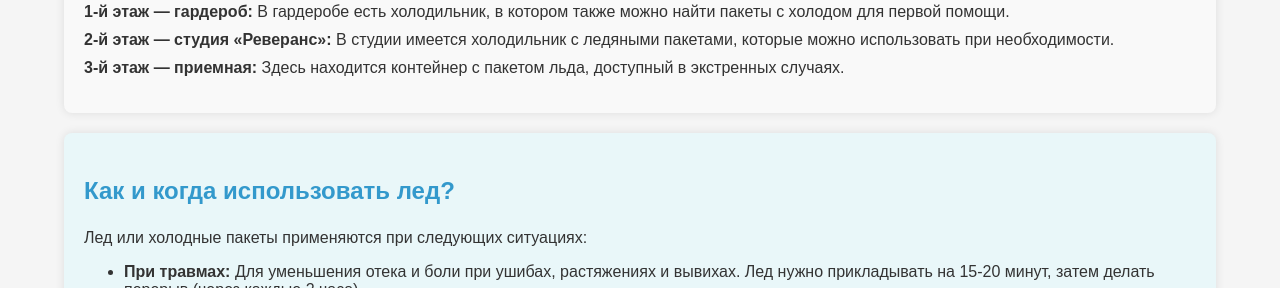
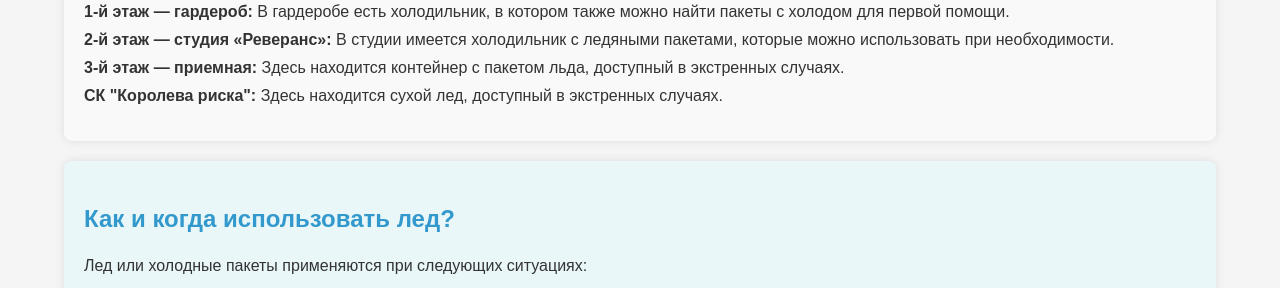
Before and after one commit to Poliinaa/cdt-website, a plain HTML site: page cold/cold-source.html in a window 1280 px wide. Shown: the part 453-741 px from the top of the page. Drawn offline with Linux system fonts and the light colour scheme.

Commit message:
Update cold-source.html

```diff
--- a/cold/cold-source.html
+++ b/cold/cold-source.html
@@ -92,6 +92,7 @@
                  <li><strong>1-й этаж — гардероб:</strong> В гардеробе есть холодильник, в котором также можно найти пакеты с холодом для первой помощи.</li>
                 <li><strong>2-й этаж — студия «Реверанс»:</strong> В студии имеется холодильник с ледяными пакетами, которые можно использовать при необходимости.</li>
 		<li><strong>3-й этаж — приемная:</strong> Здесь находится контейнер с пакетом льда, доступный в экстренных случаях.</li>
+		<li><strong>СК "Королева риска":</strong> Здесь находится сухой лед, доступный в экстренных случаях.</li>
             </ul>
         </section>
 
```
